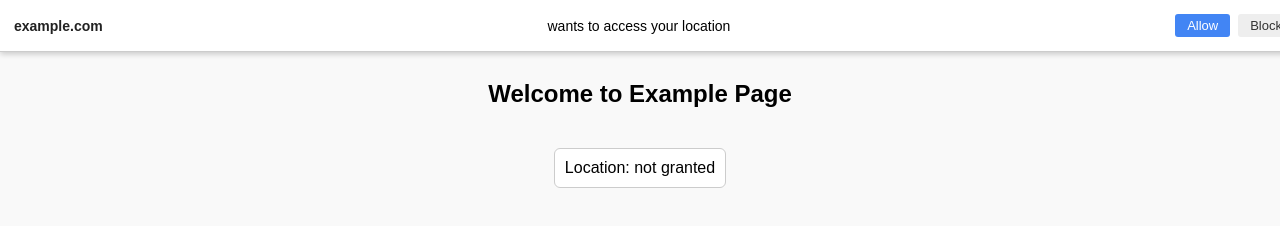
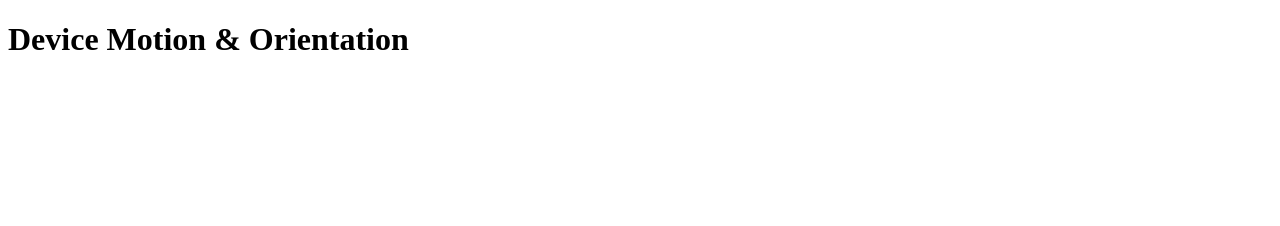
Before and after one commit to AryzXploit/extensions, a plain HTML site: page index.html in a window 1280 px wide. Drawn offline with Linux system fonts and the light colour scheme.

Commit message:
Update index.html

```diff
--- a/index.html
+++ b/index.html
@@ -1,65 +1,23 @@
 <!DOCTYPE html>
-<html lang="en">
+<html>
 <head>
-  <meta charset="UTF-8">
-  <meta name="viewport" content="width=device-width, initial-scale=1.0">
-  <title>Fake Location Permission Demo</title>
-  <style>
-    body { margin:0; font-family:Arial,sans-serif; background:#f9f9f9; }
-    .fake-banner {
-      position: fixed; top: 0; left: 0; width: 100%;
-      background: #fff; border-bottom: 1px solid #ccc;
-      box-shadow: 0 2px 6px rgba(0,0,0,0.2);
-      padding: 14px; font-size: 14px;
-      display: flex; justify-content: space-between; align-items: center;
-      z-index: 9999;
-    }
-    .domain { font-weight:bold; color:#222; }
-    .buttons { display:flex; gap:8px; }
-    .btn { padding:4px 12px; font-size:13px; border:none; border-radius:3px; cursor:pointer; }
-    .allow { background:#4285F4; color:white; }
-    .deny { background:#eee; color:#333; }
-    .content { margin-top:80px; text-align:center; }
-    .location-box {
-      margin-top:20px; padding:10px;
-      background:#fff; border:1px solid #ccc; border-radius:6px;
-      display:inline-block;
-    }
-  </style>
+  <title>Device Sensor Test</title>
 </head>
 <body>
-  <div class="fake-banner">
-    <span class="domain">example.com</span> wants to access your location
-    <div class="buttons">
-      <button class="btn allow" onclick="fakeAllow()">Allow</button>
-      <button class="btn deny" onclick="fakeDeny()">Block</button>
-    </div>
-  </div>
-
-  <div class="content">
-    <h2>Welcome to Example Page</h2>
-    <div id="loc" class="location-box">Location: not granted</div>
-  </div>
+  <h1>Device Motion & Orientation</h1>
+  <pre id="log"></pre>
 
   <script>
-    function fakeAllow() {
-      alert("⚠️ Fake 'Allow' clicked — user thinks location is shared!");
-      navigator.geolocation.getCurrentPosition(
-        pos => {
-          const { latitude, longitude } = pos.coords;
-          document.getElementById("loc").textContent =
-            "Real Location: " + latitude.toFixed(5) + ", " + longitude.toFixed(5);
-        },
-        err => {
-          document.getElementById("loc").textContent =
-            "Error / denied: " + err.message;
-        }
-      );
-    }
+    const log = document.getElementById("log");
 
-    function fakeDeny() {
-      alert("Fake 'Block' clicked — no real action taken");
-    }
+    window.addEventListener("devicemotion", (e) => {
+      log.innerText = "Acceleration:\n" + JSON.stringify(e.acceleration, null, 2);
+    });
+
+    window.addEventListener("deviceorientation", (e) => {
+      log.innerText += "\nOrientation:\n" +
+        "alpha: " + e.alpha + ", beta: " + e.beta + ", gamma: " + e.gamma;
+    });
   </script>
 </body>
 </html>
```
